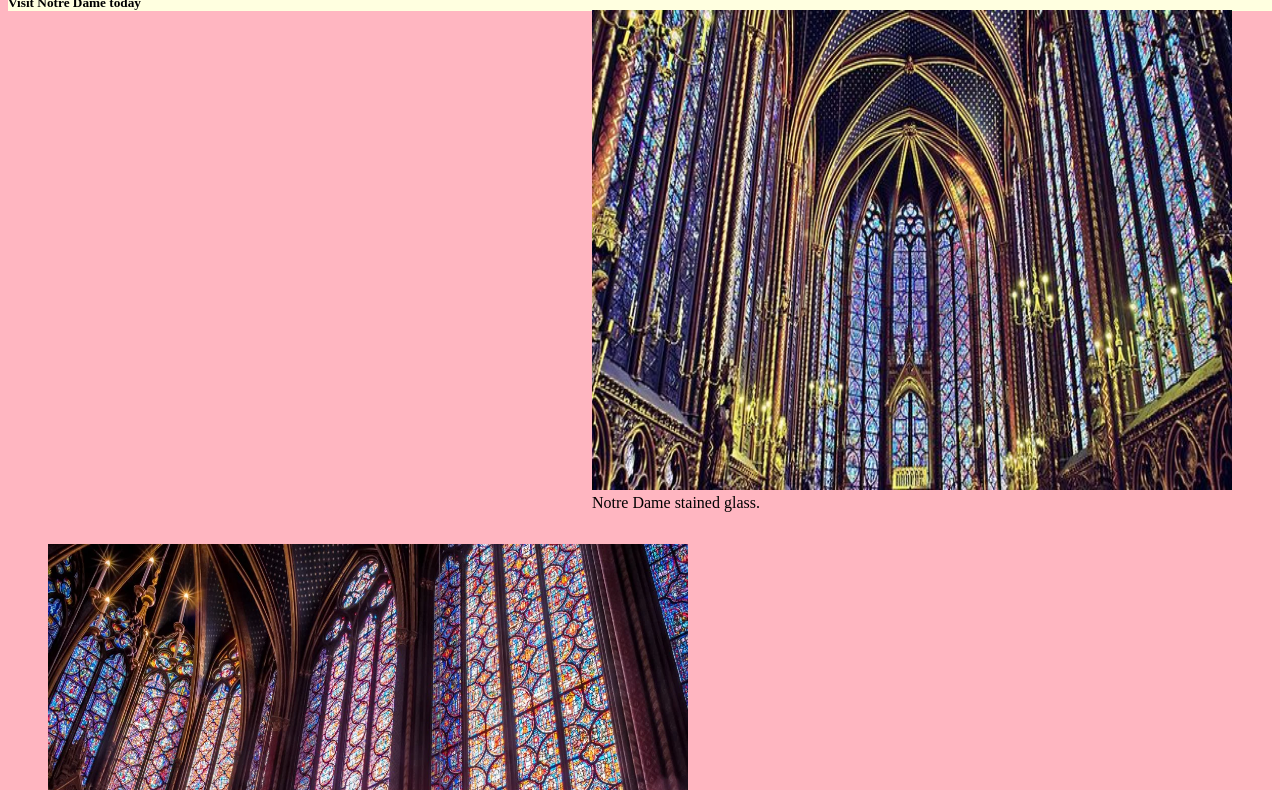
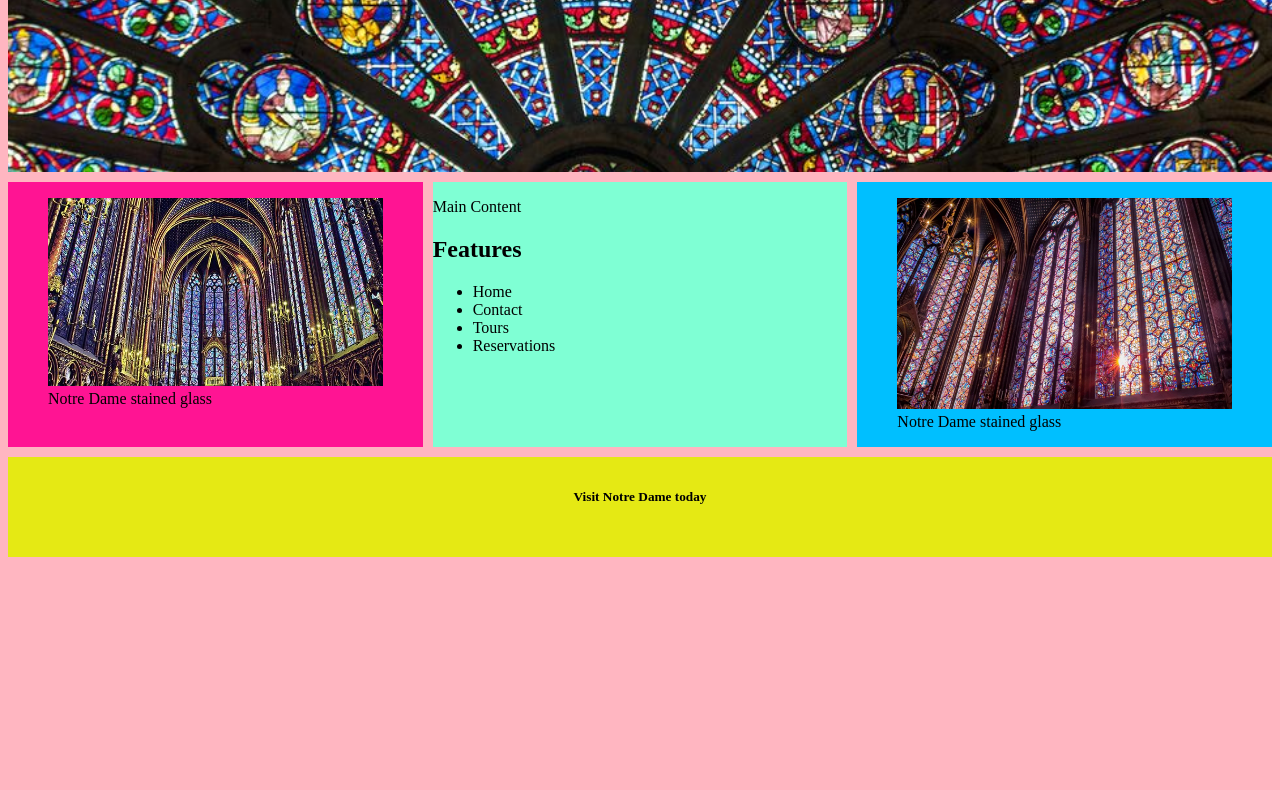
Before and after one commit to KatelynCurtiss/pacific-trails-resort-project, a plain HTML site: page index.html in a window 1280 px wide. Shown: the part 86-876 px from the top of the page. After the commit the page ends 800 px from the top, so only its background shows below. Drawn offline with Linux system fonts and the light colour scheme.

Commit message:
updated project

```diff
--- a/index.html
+++ b/index.html
@@ -1,32 +1,56 @@
 <!DOCTYPE html>
  <html lang="en">
  <head>
-    <link rel="preconnect" href="https://fonts.googleapis.com">
-<link rel="preconnect" href="https://fonts.gstatic.com" crossorigin>
-<link href="https://fonts.googleapis.com/css2?family=EB+Garamond:ital,wght@0,400..800;1,400..800&display=swap" rel="stylesheet">
     <meta charset="UTF-8">
     <meta name="viewport" content="width=device-width, initial-scale=1.0">
     <title>BG Image Practice</title>
     <link rel ="stylesheet "href = "style.css">
-
-    <div class="w3-container w3-teal">
-        <h1>Stained Glass of Notre Dame Catherdral</h1>
-      </div>
+    <link rel="preconnect" href="https://fonts.googleapis.com">
+    <link rel="preconnect" href="https://fonts.gstatic.com" crossorigin>
+    <link href="https://fonts.googleapis.com/css2?family=EB+Garamond:ital,wght@0,400..800;1,400..800&display=swap" rel="stylesheet">
 </head>
 <body>
-    <figure class="right-float">
-        <a href="http://https://en.wikipedia.org/wiki/Stained_glass?scrlybrkr=642bf5c5"><img src="stainedglass.jpg" class="responsive-img" alt="Notre Dame stained glass" width="640" height="480"></a>
-        <figcaption>Notre Dame stained glass. </figcaption>
+
+    <div class="container">
+
+        <header>
+            <h1>Stained Glass of Notre Dame Catherdral</h1>
+        </header>
+
+        <aside class="sidebar-left">
+            <figure>
+                <a href="http://https://en.wikipedia.org/wiki/Stained_glass?scrlybrkr=642bf5c5"><img src="stainedglass.jpg" alt="Notre Dame stained glass" width="640" height="480"></a>
+                <figcaption>Notre Dame stained glass</figcaption>
+
             </figure>
+        </aside>
 
-    <figure class="left-float">
-        <a href="http://en.wikipedia.org/wiki/Strasbourg_Cathedral"><img src="sainte-chapelle.webp" class="responsive-img" alt="Notre Dame stained glass" width="640" height="480"></a>
-        <figcaption>Notre Dame stained glass. </figcaption>
+        <aside class="sidebar-right">
+            <figure>
+                <a href="http://en.wikipedia.org/wiki/Strasbourg_Cathedral"><img src="sainte-chapelle.webp"  alt="Notre Dame stained glass" width="640" height="480"></a>
+                <figcaption>Notre Dame stained glass</figcaption>
             </figure>
+        </aside>
 
-    <footer class="w3-container w3-teal">
+        <main>
+            <p>Main Content</p>
+            <h2>Features</h2>
+
+            <ul>
+                <li>Home</li>
+                <li>Contact</li>
+                <li>Tours</li>
+                <li>Reservations</li>
+
+            </ul>
+        </main>
+
+        <footer>
             <h5>Visit Notre Dame today</h5>
-        <p></p>
         </footer>
+
+
+    </div>
+
 </body>
 </html>
--- a/style.css
+++ b/style.css
@@ -1,18 +1,3 @@
-
-section {
-    background-image: url(stainedglass.jpg);
-    background-size: cover;
-    background-position: center;
-    background-repeat: no-repeat;
-    background-attachment: fixed;
-    height: 500px;
-}
-section{
-    background: url(sainte-chapelle.webp) center no-repeat cover;
-    height: 500px;
-    background-attachment: fixed;
-}
-
 :root {
     --lightblue: rgb(74, 201, 255);
     --lightgreen: lightgreen;
@@ -20,21 +5,75 @@ section{
     --lightyellow: lightyellow;
     --white: #fff;
 }
+
+.container {
+    display: grid;
+    grid-template-columns: repeat(6, 1fr);
+    grid-template-rows: 250px auto 100px;
+
+    grid-template-areas:
+        "header   header   header   header   header   header"
+        "sbl      sbl      main     main     sbr      sbr"
+        "footer   footer   footer   footer   footer   footer";
+
+
+    gap: 10px;
+}
+
 body {
     background-color:lightpink;
 
 }
 
+img {
+    max-width: 100%;
+    width: 100%;
+    height: auto;
+    object-fit: cover;
+}
 
-// <uniquifier>: Use a uniquifier for the class name
-// <weight>: Use a value from 400 to 800
+main {
+    grid-area: main;
+    background-color: aquamarine;
+}
 
-.eb-garamond <uniquifier> {
-  font-family: "EB Garamond", serif;
-  font-optical-sizing: auto;
-  font-weight: <weight>;
-  font-style: normal;
+header{
+    grid-area: header;
+
+    background-image: url(glass.jpg);
+    background-repeat: no-repeat;
+    background-attachment: fixed;
+    background-position: 100% 100%;
+    background-size: cover;
+
+    color: white;
+    text-align: center;
+    padding: 5px;
+
+
 }
+
+footer{
+    background-color: rgb(229, 233, 20);
+    grid-area: footer;
+    padding: 10px;
+    text-align: center;
+}
+
+
+.sidebar-right {
+    grid-area: sbr;
+    background-color: deepskyblue;
+
+
+
+}
+.sidebar-left {
+    grid-area: sbl;
+    background-color: deeppink;
+
+}
+
 .right-float {
     float: right;
 }
@@ -42,10 +81,3 @@ body {
 .left-float {
     float: left;
 }
-header{
-    background-color: lightyellow;
-}
-
-footer{
-    background-color: lightyellow;
-}
```
Also changed, not shown: glass.jpg (added). Lines whose indentation alone changed are shown as unchanged.
